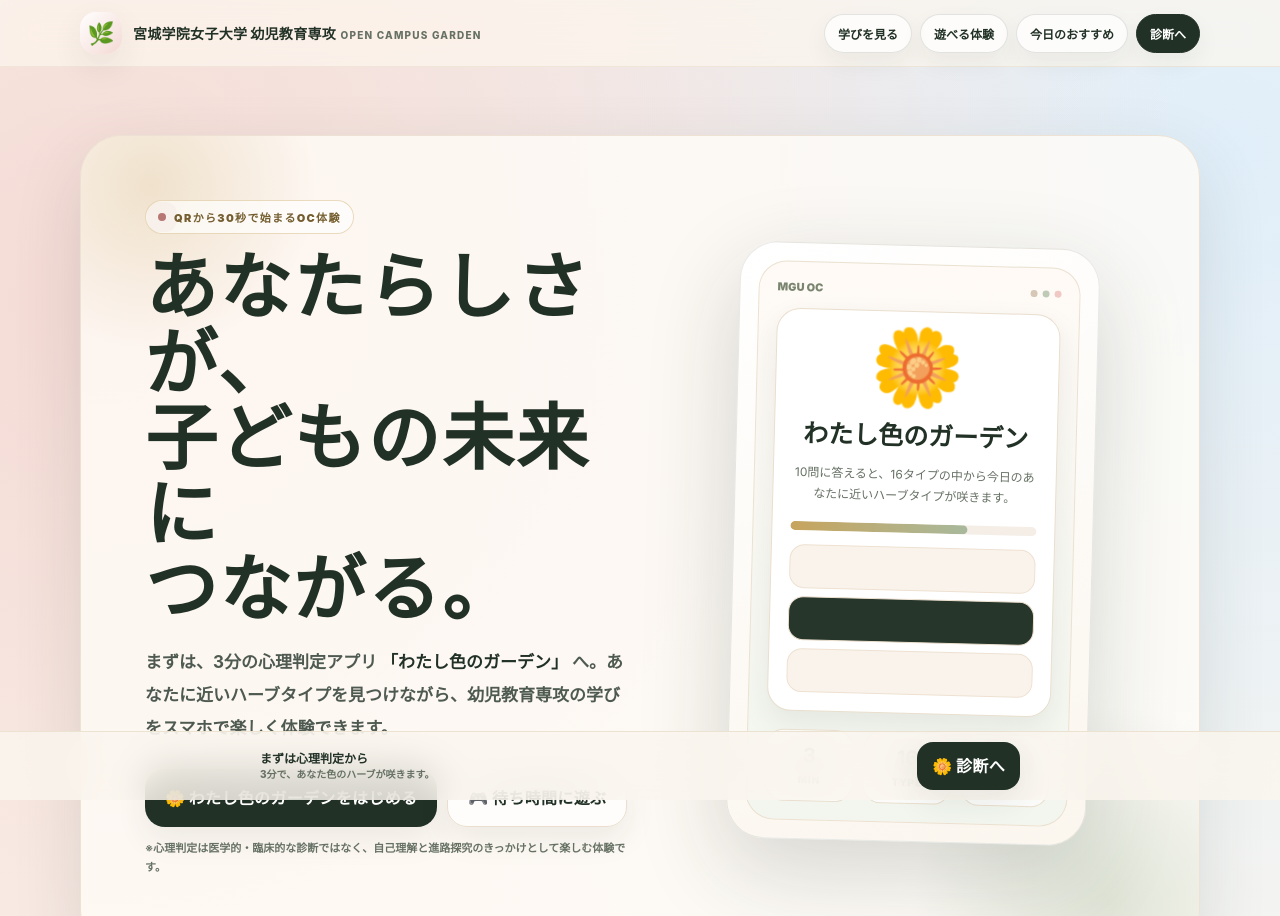
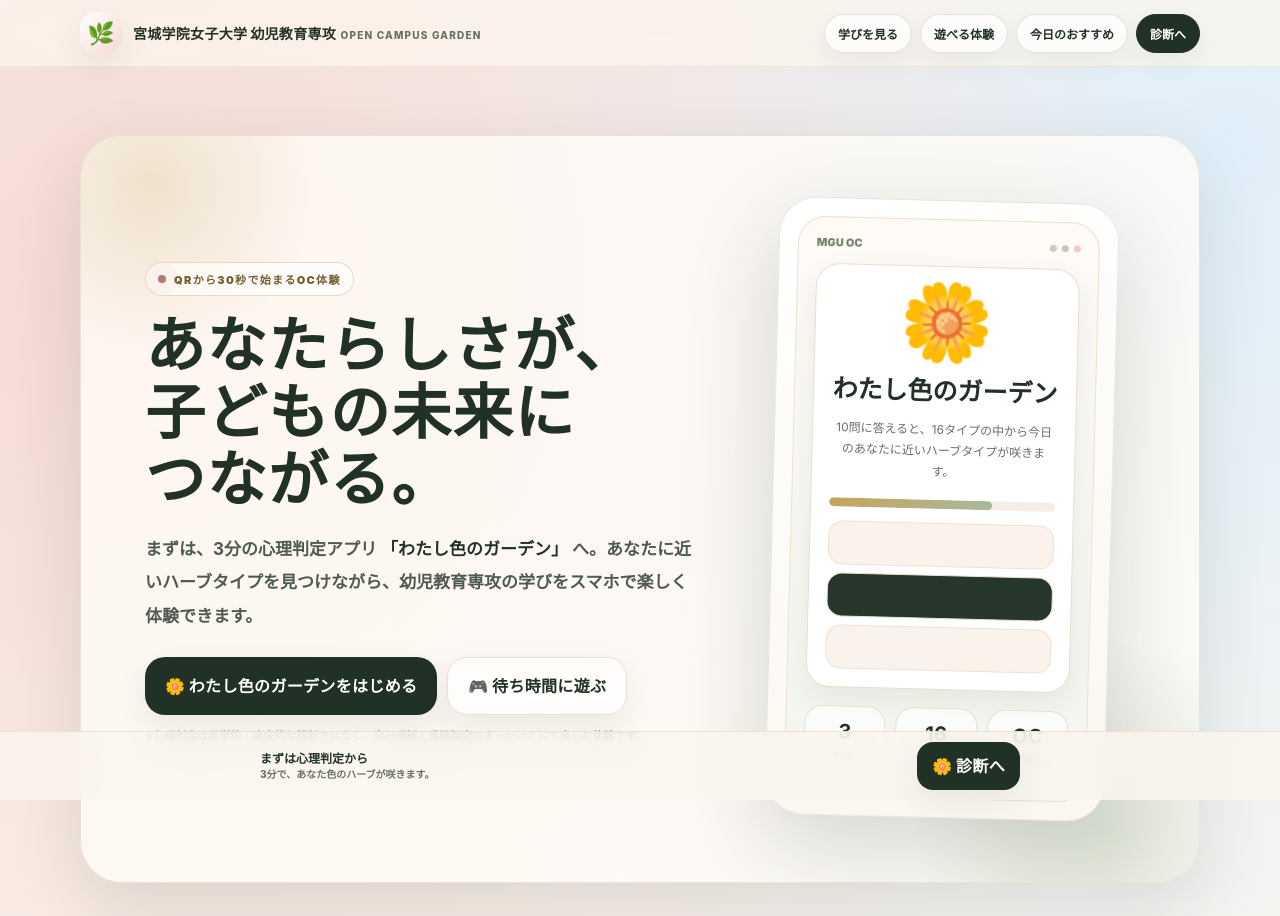
Before and after one commit to knishiura777-dotcom/d, a plain HTML site: page OC_youji.html in a window 1280 px wide. Shown: the top 916 px of the page. Drawn offline with Linux system fonts and the light colour scheme.

Commit message:
Add files via upload

```diff
--- a/OC_youji.html
+++ b/OC_youji.html
@@ -70,11 +70,11 @@
     }
     .hero-card:before{content:"";position:absolute;inset:auto -120px -160px auto;width:420px;height:420px;border-radius:50%;background:radial-gradient(circle,rgba(168,185,156,.34),transparent 66%);z-index:-1}
     .hero-card:after{content:"";position:absolute;inset:-130px auto auto -110px;width:360px;height:360px;border-radius:50%;background:radial-gradient(circle,rgba(199,164,93,.25),transparent 65%);z-index:-1}
-    .hero-grid{display:grid;grid-template-columns:minmax(0,1.05fr) minmax(280px,.95fr);gap:clamp(24px,5vw,54px);align-items:center}
+    .hero-grid{display:grid;grid-template-columns:minmax(0,1.18fr) minmax(280px,.82fr);gap:clamp(24px,4.4vw,48px);align-items:center}
     .eyebrow{display:inline-flex;align-items:center;gap:8px;border:1px solid rgba(199,164,93,.38);background:rgba(255,255,255,.66);border-radius:999px;padding:8px 12px;font-size:11px;font-weight:950;letter-spacing:.12em;color:#745d2e;text-transform:uppercase;margin-bottom:18px}
     .pulse{width:8px;height:8px;border-radius:50%;background:var(--rose-deep);box-shadow:0 0 0 7px rgba(183,119,114,.12);animation:pulse 2s infinite}
-    h1{font-family:var(--serif);font-size:clamp(34px,9vw,72px);line-height:1.05;letter-spacing:.03em;margin:0 0 16px}
-    .hero-copy{font-size:clamp(14px,3.7vw,17px);line-height:1.95;color:#4e5a50;margin:0 0 24px;max-width:650px;font-weight:650}
+    h1{font-family:var(--serif);font-size:clamp(42px,5.7vw,60px);line-height:1.12;letter-spacing:.025em;margin:0 0 18px}.hero-title .line{display:block;white-space:nowrap}
+    .hero-copy{font-size:clamp(14px,3.7vw,17px);line-height:1.95;color:#4e5a50;margin:0 0 24px;max-width:590px;font-weight:650}
     .hero-copy b{color:var(--ink)}
     .hero-actions{display:flex;gap:10px;flex-wrap:wrap;align-items:center}
     .cta{display:inline-flex;align-items:center;justify-content:center;gap:10px;text-decoration:none;border:0;border-radius:20px;padding:16px 20px;font-weight:950;letter-spacing:.02em;box-shadow:var(--shadow-soft);transition:.18s transform,.18s box-shadow,.18s opacity;cursor:pointer;line-height:1.25}
@@ -83,7 +83,7 @@
     .cta.main{background:var(--ink);color:white;min-height:58px}
     .cta.sub{background:rgba(255,255,255,.76);border:1px solid var(--line);color:var(--ink);min-height:58px}
     .phone{
-      position:relative;margin:auto;width:min(360px,100%);border-radius:38px;background:linear-gradient(160deg,#fff,var(--cream));border:1px solid rgba(34,49,38,.1);box-shadow:0 30px 90px rgba(34,49,38,.18);padding:18px;
+      position:relative;margin:auto;width:min(340px,100%);border-radius:38px;background:linear-gradient(160deg,#fff,var(--cream));border:1px solid rgba(34,49,38,.1);box-shadow:0 30px 90px rgba(34,49,38,.18);padding:18px;
       transform:rotate(1.5deg);
     }
     .phone-screen{border-radius:28px;overflow:hidden;background:linear-gradient(180deg,#fffaf6,#f2f6ef);border:1px solid rgba(234,223,206,.9);padding:18px;min-height:430px;display:flex;flex-direction:column}
@@ -105,7 +105,7 @@
       .nav-actions .pill-link:not(.primary){display:none}.hero-grid,.garden-feature,.oc-tools{grid-template-columns:1fr}.phone{transform:none}.journey,.learn-grid{grid-template-columns:repeat(2,1fr)}.apps-grid{grid-template-columns:1fr 1fr}.app-card.hero-app{grid-column:1/-1;grid-row:auto}.links{grid-template-columns:1fr 1fr}
     }
     @media(max-width:560px){
-      .shell{width:min(100% - 18px,1120px);padding-top:8px}.nav{width:min(100% - 18px,1120px)}.brand-main{font-size:12px}.brand-sub{font-size:9px}.mark{width:38px;height:38px}.hero-card{border-radius:30px;padding:22px 16px}.hero-actions .cta{width:100%}.phone-screen{min-height:360px}.stats-row{grid-template-columns:1fr 1fr 1fr}.garden-feature,.journey,.learn-grid,.apps-grid,.oc-tools,.links{grid-template-columns:1fr}.section-head{display:block}.float-inner{grid-template-columns:1fr}.float-copy{text-align:center}.float-inner .cta{width:100%}h1{font-size:clamp(34px,12vw,54px)}.hero-copy{font-size:14px}.section-title{font-size:28px}.nav-actions .quiet-btn{display:none}
+      .shell{width:min(100% - 18px,1120px);padding-top:8px}.nav{width:min(100% - 18px,1120px)}.brand-main{font-size:12px}.brand-sub{font-size:9px}.mark{width:38px;height:38px}.hero-card{border-radius:30px;padding:22px 16px}.hero-actions .cta{width:100%}.phone-screen{min-height:360px}.stats-row{grid-template-columns:1fr 1fr 1fr}.garden-feature,.journey,.learn-grid,.apps-grid,.oc-tools,.links{grid-template-columns:1fr}.section-head{display:block}.float-inner{grid-template-columns:1fr}.float-copy{text-align:center}.float-inner .cta{width:100%}h1{font-size:clamp(34px,10.2vw,50px);line-height:1.15}.hero-copy{font-size:14px}.section-title{font-size:28px}.nav-actions .quiet-btn{display:none}
     }
   </style>
 </head>
@@ -135,7 +135,7 @@
         <div class="hero-grid">
           <div>
             <div class="eyebrow"><span class="pulse" aria-hidden="true"></span> QRから30秒で始まるOC体験</div>
-            <h1>あなたらしさが、<br>子どもの未来に<br>つながる。</h1>
+            <h1 class="hero-title"><span class="line">あなたらしさが、</span><span class="line">子どもの未来に</span><span class="line">つながる。</span></h1>
             <p class="hero-copy">
               まずは、3分の心理判定アプリ <b>「わたし色のガーデン」</b> へ。あなたに近いハーブタイプを見つけながら、幼児教育専攻の学びをスマホで楽しく体験できます。
             </p>
```
